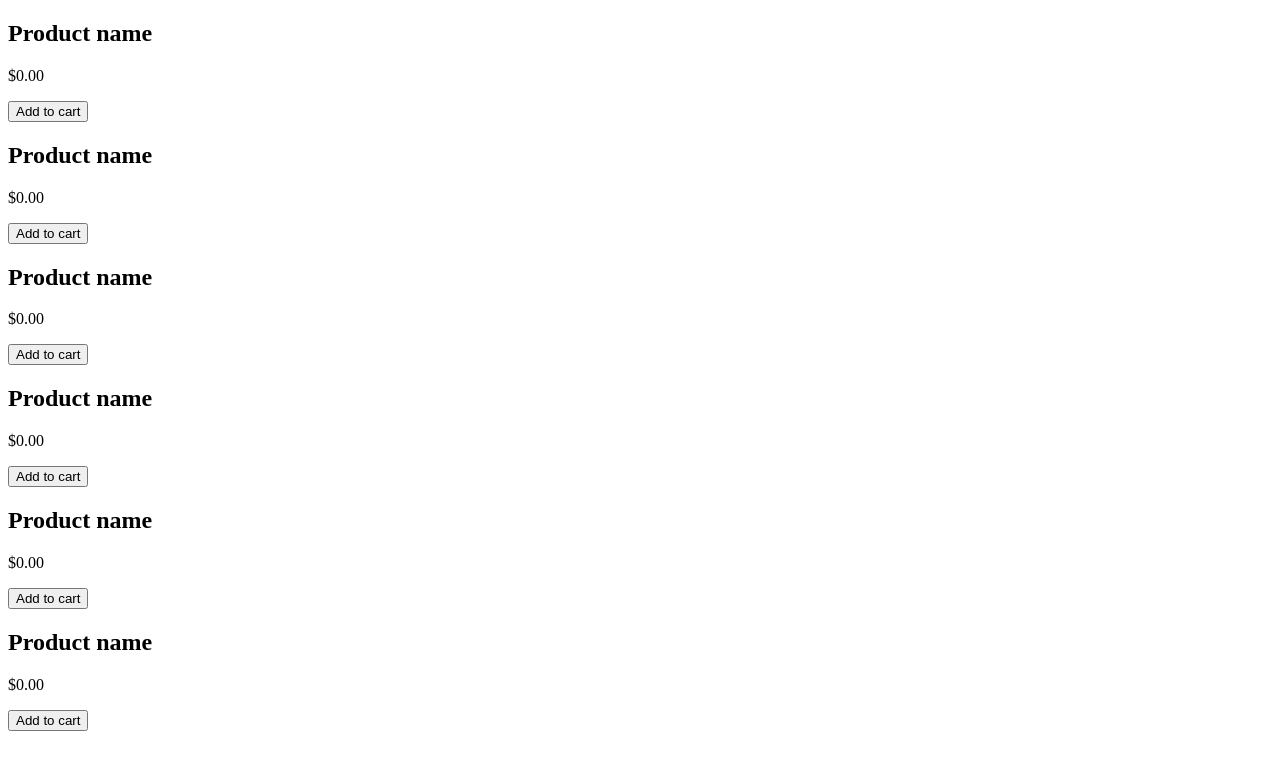
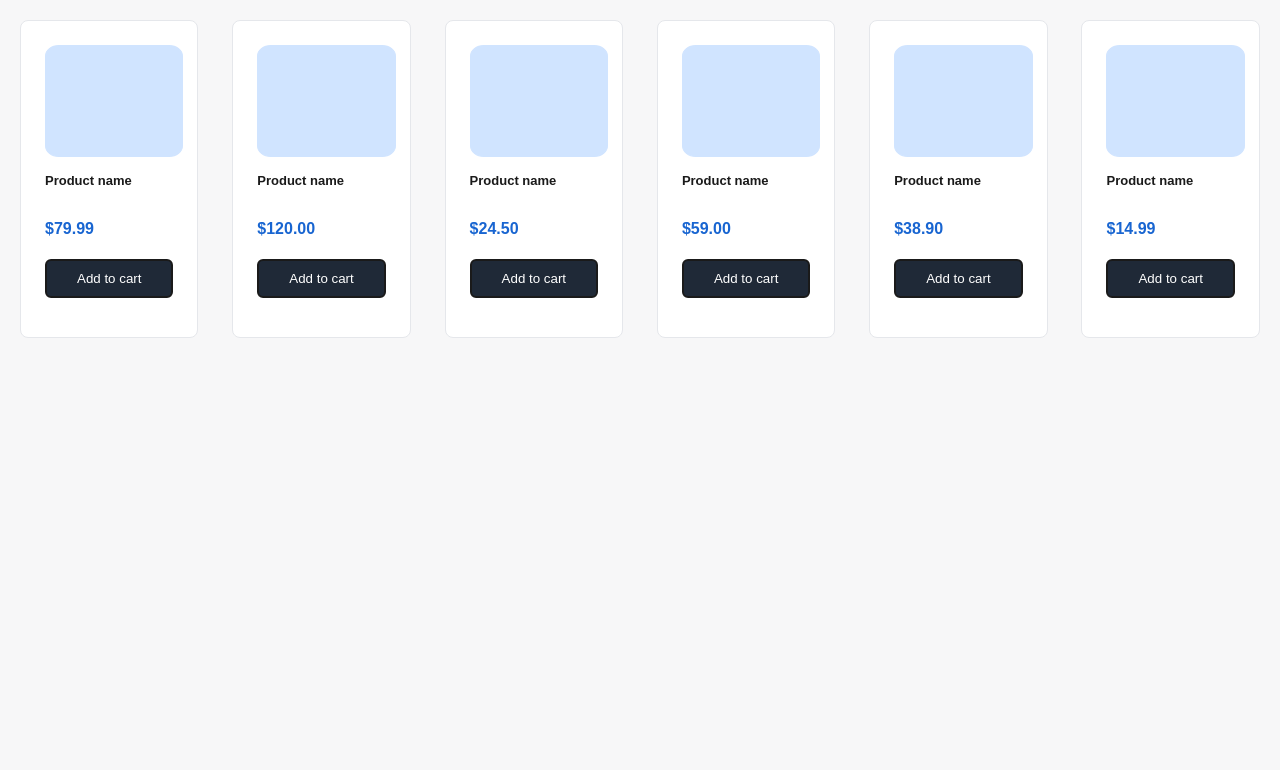
Before and after one commit to Rahma-21/Flex-Grid--Practice, a plain HTML site: page task-02-product-grid/index.html in a window 1280 px wide. Drawn offline with Linux system fonts and the light colour scheme.

Commit message:
feat: complete  task-02-product-grid

```diff
--- a/task-02-product-grid/index.html
+++ b/task-02-product-grid/index.html
@@ -1,10 +1,10 @@
-<!DOCTYPE html>
+<!doctype html>
 <html lang="en">
   <head>
-  <meta charset="UTF-8">
-  <meta name="viewport" content="width=device-width, initial-scale=1.0">
+    <meta charset="UTF-8" />
+    <meta name="viewport" content="width=device-width, initial-scale=1.0" />
     <title>Task 02 — Product Grid</title>
-  <link rel="stylesheet" href="styles.css">
+    <link rel="stylesheet" href="styles.css" />
   </head>
   <body>
     <!-- TODO: use CSS Grid — .product-grid should lay out .product-card items
@@ -15,37 +15,37 @@
       <article class="product-card">
         <div class="img-placeholder"></div>
         <h2 class="product-name">Product name</h2>
-      <p class="product-price">$0.00</p>
+        <p class="product-price">$79.99</p>
         <button type="button">Add to cart</button>
       </article>
       <article class="product-card">
         <div class="img-placeholder"></div>
         <h2 class="product-name">Product name</h2>
-      <p class="product-price">$0.00</p>
+        <p class="product-price">$120.00</p>
         <button type="button">Add to cart</button>
       </article>
       <article class="product-card">
         <div class="img-placeholder"></div>
         <h2 class="product-name">Product name</h2>
-      <p class="product-price">$0.00</p>
+        <p class="product-price">$24.50</p>
         <button type="button">Add to cart</button>
       </article>
       <article class="product-card">
         <div class="img-placeholder"></div>
         <h2 class="product-name">Product name</h2>
-      <p class="product-price">$0.00</p>
+        <p class="product-price">$59.00</p>
         <button type="button">Add to cart</button>
       </article>
       <article class="product-card">
         <div class="img-placeholder"></div>
         <h2 class="product-name">Product name</h2>
-      <p class="product-price">$0.00</p>
+        <p class="product-price">$38.90</p>
         <button type="button">Add to cart</button>
       </article>
       <article class="product-card">
         <div class="img-placeholder"></div>
         <h2 class="product-name">Product name</h2>
-      <p class="product-price">$0.00</p>
+        <p class="product-price">$14.99</p>
         <button type="button">Add to cart</button>
       </article>
     </main>
--- a/task-02-product-grid/styles.css
+++ b/task-02-product-grid/styles.css
@@ -1 +1,61 @@
 /* TODO: build .product-grid with CSS Grid to match the mockup */
+body {
+  margin: 0;
+  font-family: Arial, sans-serif;
+  background: #f7f7f8;
+  color: #1a1a1a;
+}
+.product-grid {
+  display: grid;
+  grid-template-columns: repeat(auto-fill, minmax(200px, 1fr));
+  min-height: 10vh;
+  padding: 20px 20px;
+  display: flex;
+  justify-content: space-between;
+}
+
+.product-card {
+  display: grid;
+  border: 1px solid #e5e7eb;
+  border-radius: 8px;
+  gap: 5px;
+  padding: 24px;
+  background: #ffffff;
+}
+
+.img-placeholder {
+  display: grid;
+  width: 75%;
+  height: 90px;
+  border: 1px solid #d0e4ff;
+  border-radius: 10%;
+  padding: 10px 20px;
+  background: #d0e4ff;
+}
+button {
+  width: 100%;
+  border: 2px solid #1a1a1a;
+  padding: 10px 30px;
+  margin-bottom: 15px;
+  border-radius: 6px;
+  color: #ffffff;
+  cursor: pointer;
+  background: #1f2937;
+}
+
+.product-price {
+  color: #1865d1;
+  font-weight: bold;
+}
+
+.product-name {
+  font-size: small;
+}
+/*
+## Palette
+- Background: `#f7f7f8`
+- Card background: `#ffffff`
+- Text: `#1a1a1a`
+- Secondary text: `#1f2937`
+- Border: `#e5e7eb`
+- Accent/button: `#2563eb` */
```
Lines whose indentation alone changed are shown as unchanged.
